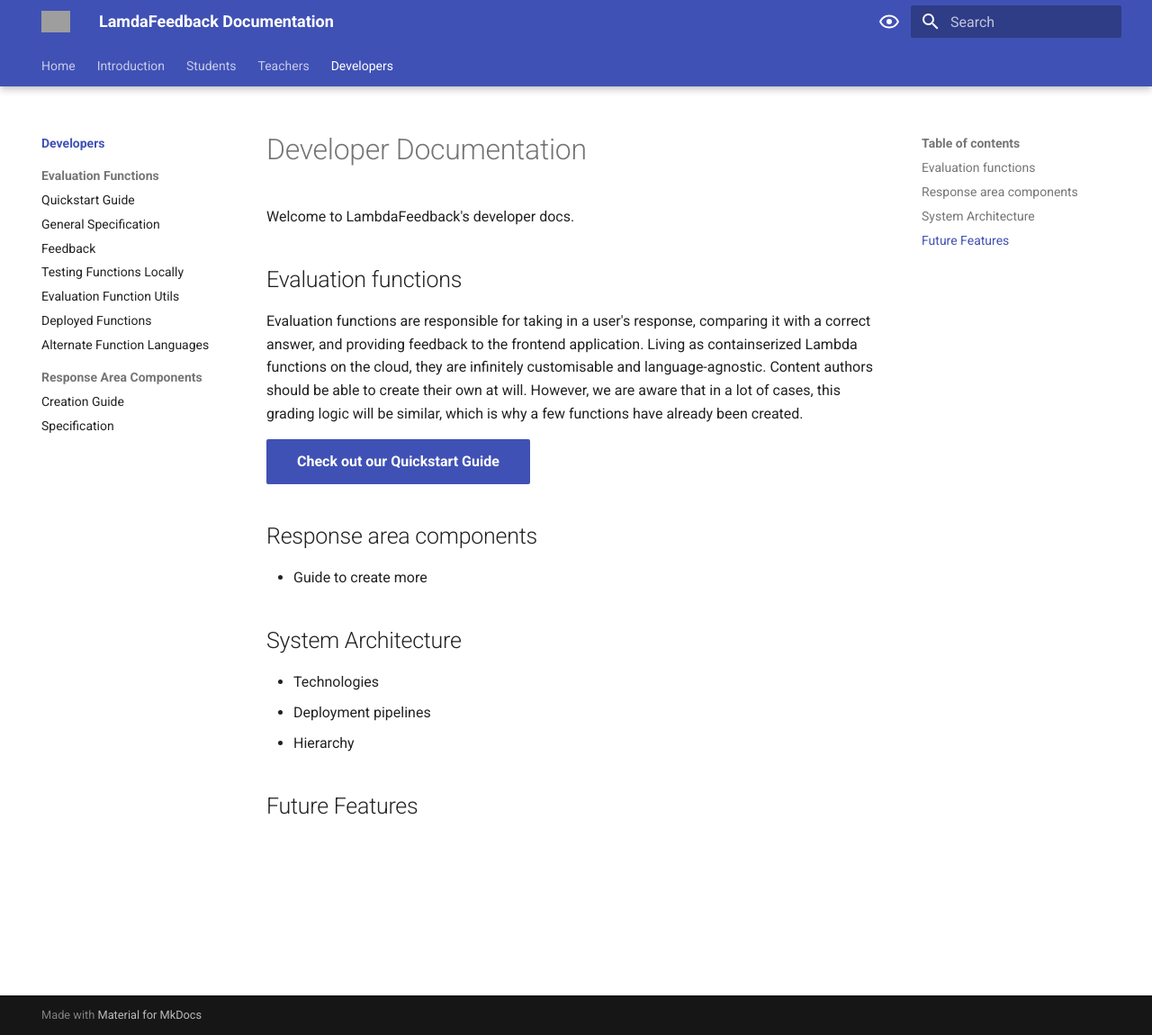
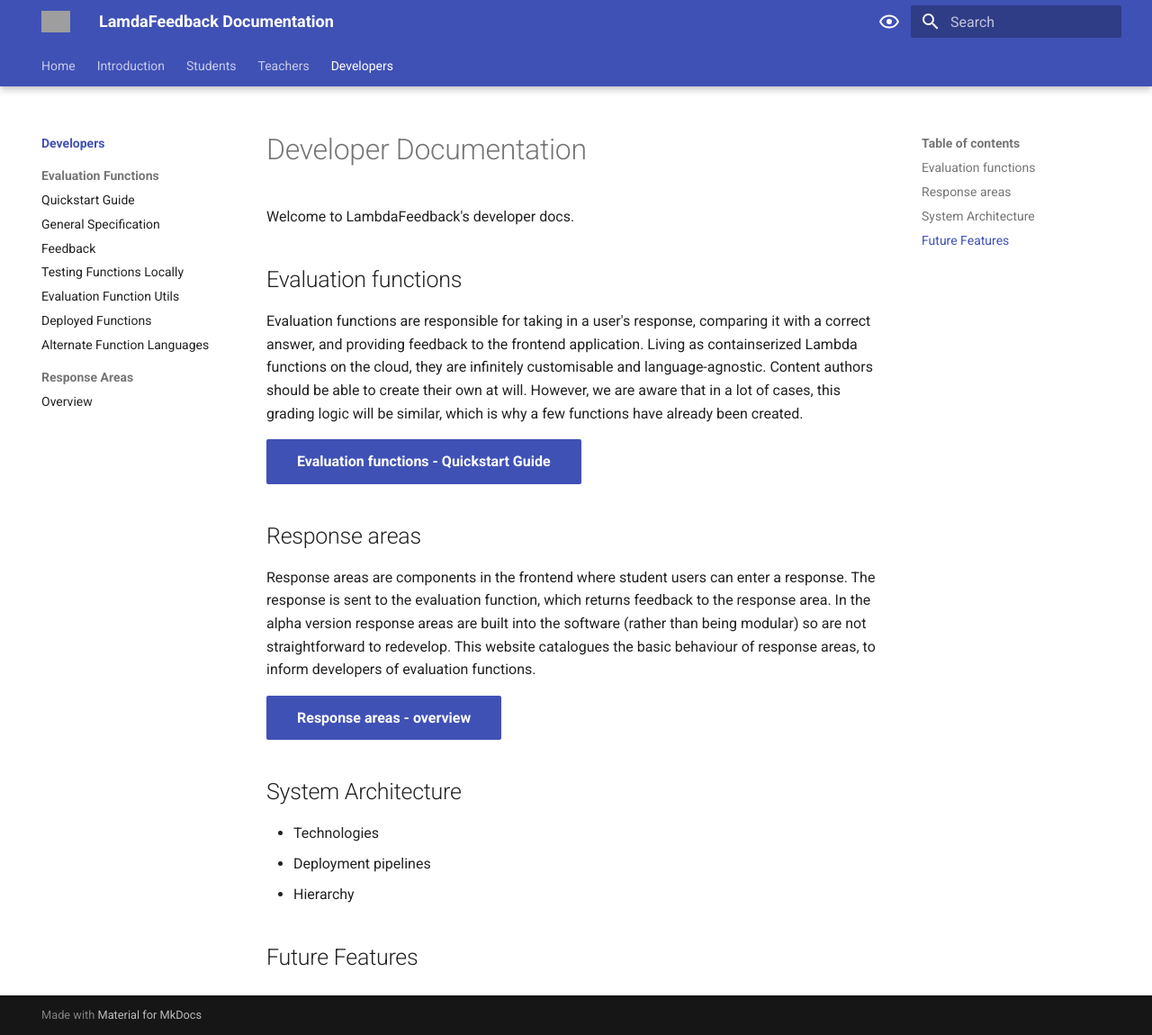
Before and after one commit to lambda-feedback/user-documentation, an MkDocs documentation site: the page built from docs/developer/index.md, in a window 1280 px wide and 1150 px high. Shown: the whole window at 90% size. Built offline with MkDocs 1.6.1 and Material for MkDocs 9.7.7, drawn with Linux system fonts in a browser that asks for light colours; grey boxes are pictures that could not be loaded.

Commit message:
Documentation Developers - Response Area and Menu (#3)
* Documentation Developers - Response Area and Menu

* Documentation corrected

* Documentation correction

* git-revision-date and file restructure

Co-authored-by: Peter Johnson <peterbjohnson@Peters-MacBook-Pro.local>

```diff
--- a/docs/developer/index.md
+++ b/docs/developer/index.md
@@ -4,12 +4,15 @@
 ## Evaluation functions
 Evaluation functions are responsible for taking in a user's response, comparing it with a correct answer, and providing feedback to the frontend application. Living as containserized Lambda functions on the cloud, they are infinitely customisable and language-agnostic. Content authors should be able to create their own at will. However, we are aware that in a lot of cases, this grading logic will be similar, which is why a few functions have already been created.
 
-[Check out our Quickstart Guide](evaluation_functions/quickstart.md){ .md-button .md-button--primary }
+[Evaluation functions - Quickstart Guide](evaluation_functions/quickstart.md){ .md-button .md-button--primary }
 
 
 
-## Response area components
-- Guide to create more
+## Response areas
+
+Response areas are components in the frontend where student users can enter a response. The response is sent to the evaluation function, which returns feedback to the response area. In the alpha version response areas are built into the software (rather than being modular) so are not straightforward to redevelop. This website catalogues the basic behaviour of response areas, to inform developers of evaluation functions.
+
+[Response areas - overview](response_areas/overview.md){ .md-button .md-button--primary}
 
 
 ## System Architecture
--- a/mkdocs.yml
+++ b/mkdocs.yml
@@ -55,10 +55,8 @@
           - Deployed Functions:
               - "developer/evaluation_functions/index.md"
           - Alternate Function Languages: "developer/evaluation_functions/alternate_languages.md"
-      - Response Area Components:
-          - Creation Guide: "developer/placeholder.md"
-          - Specification: "developer/placeholder.md"
-
+      - Response Areas:
+          - Overview: "developer/response_areas/overview.md"
 # Configuration
 theme:
   name: material
@@ -111,10 +109,11 @@
 # Plugins
 plugins:
   - search
+  - git-revision-date
   - macros
   - evaldocsloader:
-      functions_announce_endpoint: "https://staging-alpha-api.lambdafeedback.com/evaluation-functions/registered"
-      api_key: !ENV [API_KEY, "disable"]
+      functions_announce_endpoint: "http://localhost:5000/partial"
+      api_key: !ENV [API_KEY, "TESTING"]
       dev_section: ["Developers", "Evaluation Functions", "Deployed Functions"]
       user_section: ["Teachers", "Reference", "Evaluation Functions"]
 
```
Also changed, not shown: docs/developer/response_areas/overview.md (added, +17 -0 lines), 1 other file.
